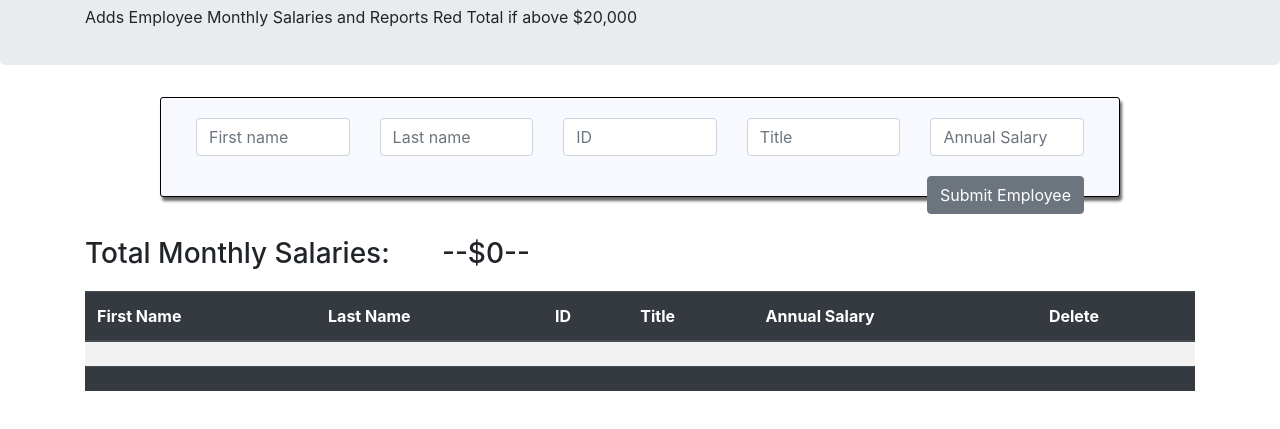
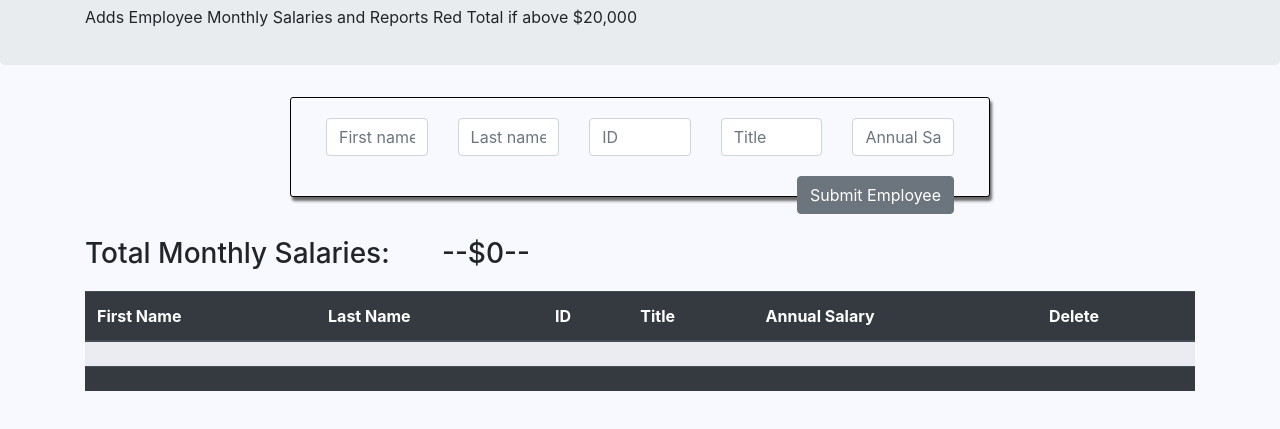
Before and after one commit to PrimeAcademy/weekend-js-salary-calculator, a plain HTML site: page index.html in a window 1280 px wide. Shown: the part 95-524 px from the top of the page. Drawn offline with Linux system fonts and the light colour scheme.

Commit message:
some styling and updated readME

```diff
--- a/styles/style.css
+++ b/styles/style.css
@@ -1,3 +1,7 @@
+body, html {
+    background-color: #f8f8ff;
+}
+
 .redBackground {
     background-color: #ff0000;
 }
@@ -28,7 +32,8 @@
 .panel {
     margin: 0 auto;
     padding: 20px;
-    max-width: 75%;
+    /* max-width: 75%; */
+    width: 700px;
     box-sizing: border-box;
     background-color: #f8f8ff;
     border-radius: 3px;
```
Also changed, not shown: README.md, images/app_screenshot_1.png (added).
